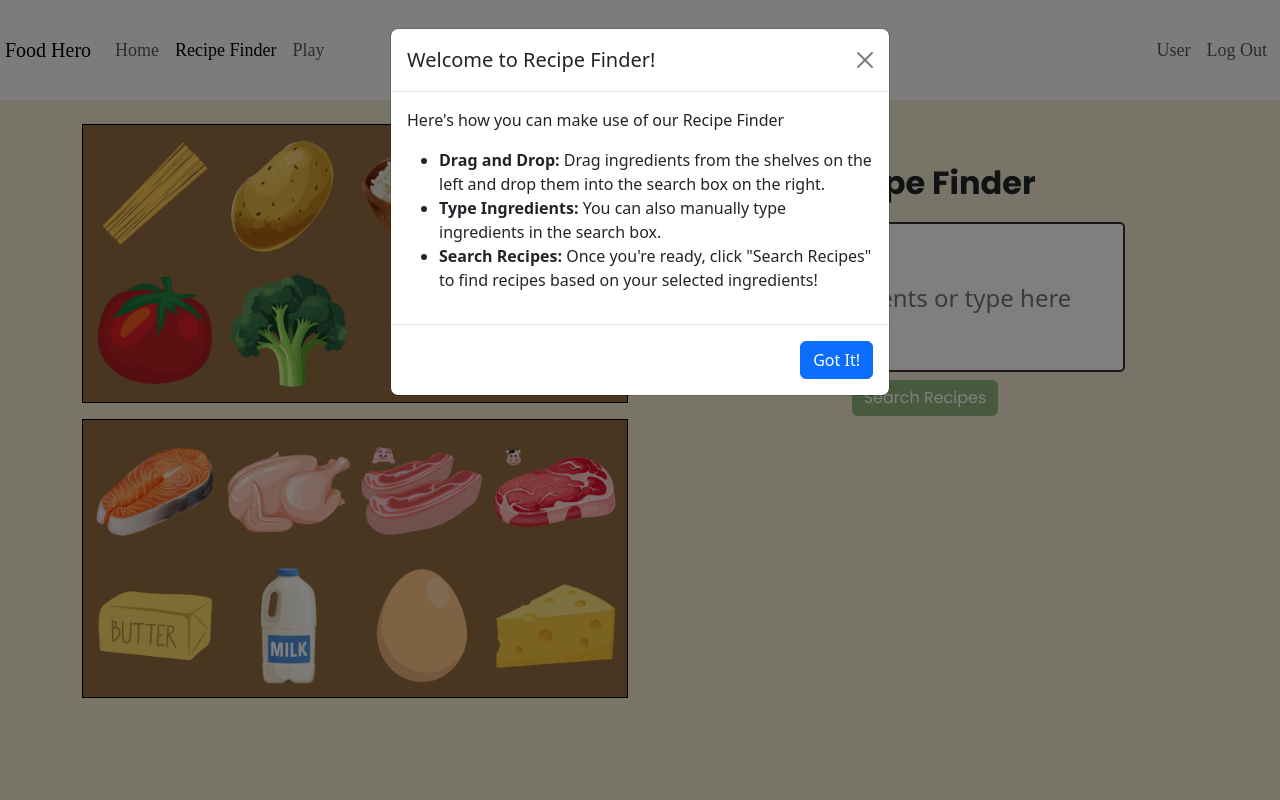
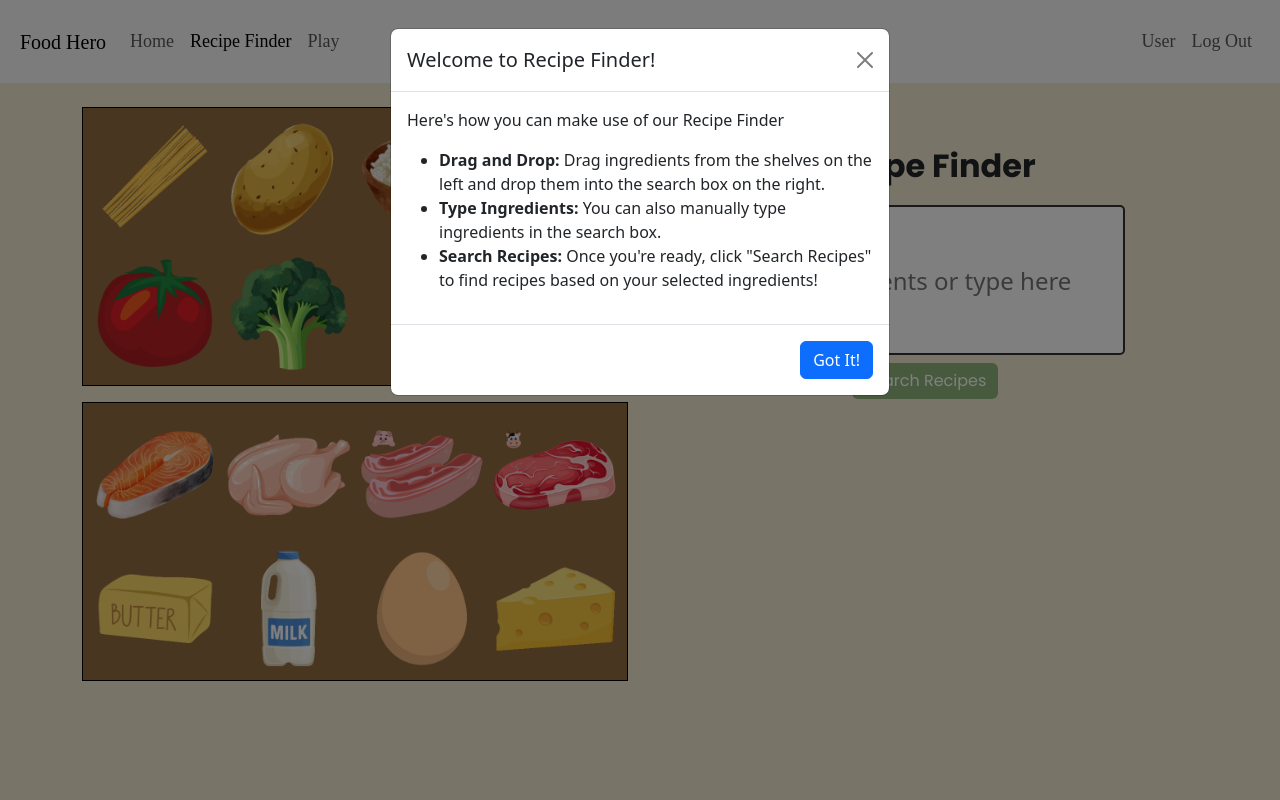
Before and after one commit to LuaYiNing/wad2Proj, a PHP site: page /frontend/recipe-drag.html in a window 1280 px wide. Run offline with PHP 8.4, Linux system fonts and the light colour scheme; some web fonts are replaced.

Commit message:
Update recipe-drag.css

```diff
--- a/public/frontend/recipe-drag.css
+++ b/public/frontend/recipe-drag.css
@@ -6,10 +6,9 @@ body {
 }
 
 .navbar {
-  height: 100px;
   font-family: 'Lustria', serif;
   font-size: large;
-  padding: 5px;
+  padding: 20px;
 }
 
 h1 {
```
